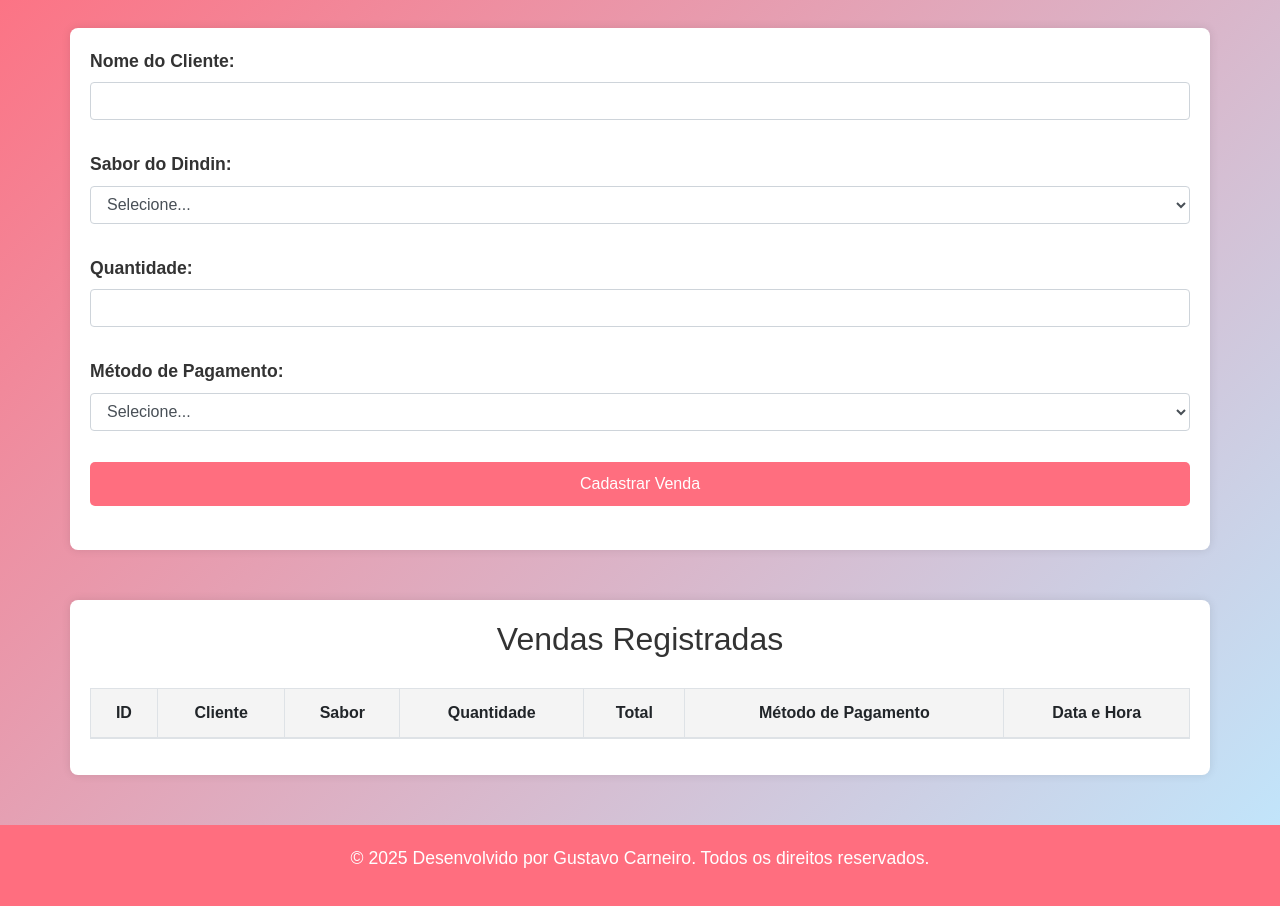
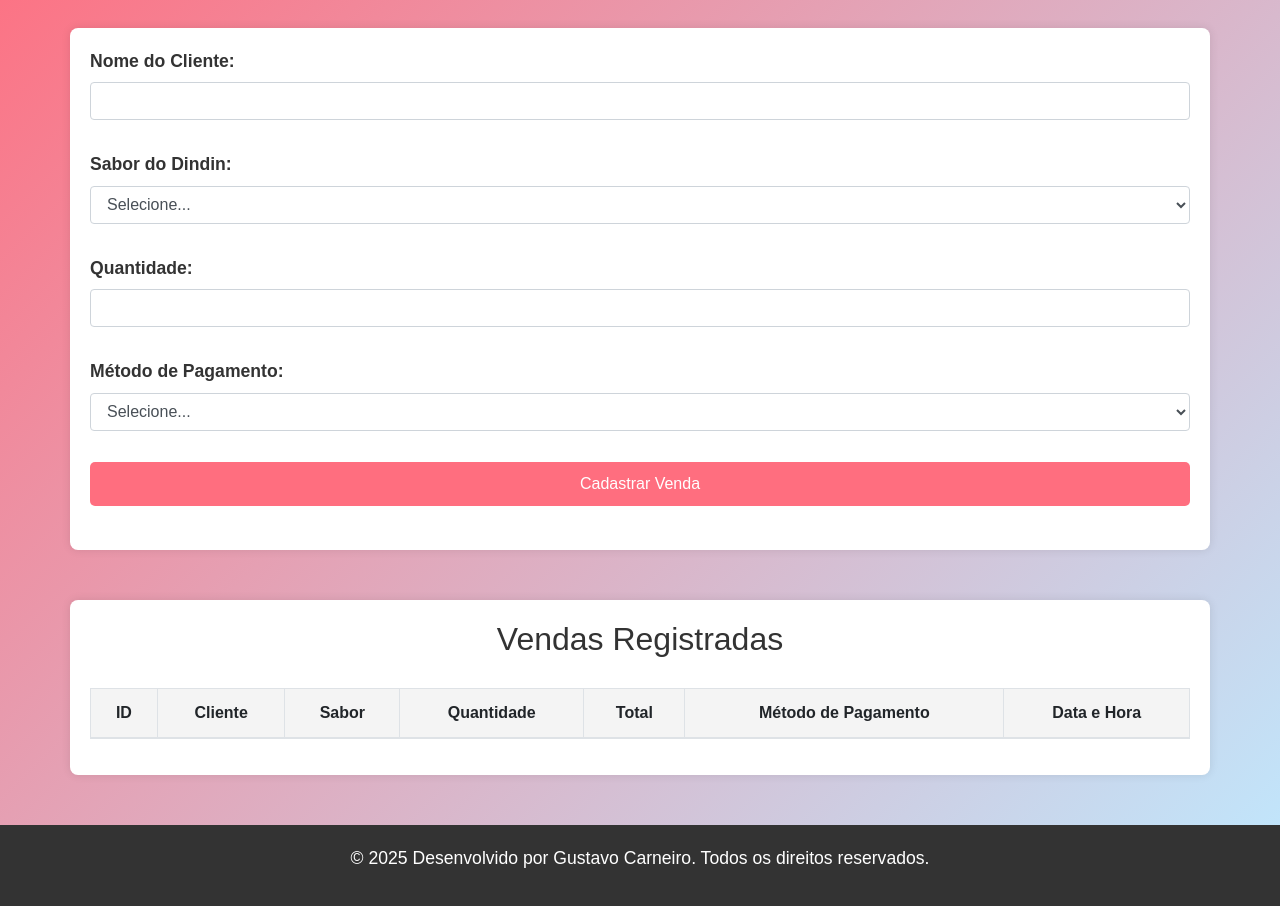
Before and after one commit to GustavoGc1702/vendas-dindin, a plain HTML site: page index.html in a window 1280 px wide. Shown: the part 108-1014 px from the top of the page. Drawn offline with nearby package versions, Linux system fonts and the light colour scheme.

Commit message:
Add files via upload

```diff
--- a/src/style.css
+++ b/src/style.css
@@ -91,12 +91,14 @@ table th {
 }
 
 footer {
-    background-color: #ff6e7f;
+    background-color: #333;
     color: white;
     padding: 20px;
     text-align: center;
-    margin-top: auto;
-}
+    position: relative;
+    bottom: 0;
+    width: 100%;
+  }
 
 footer > p {
     font-size: 1.1rem ;
```
